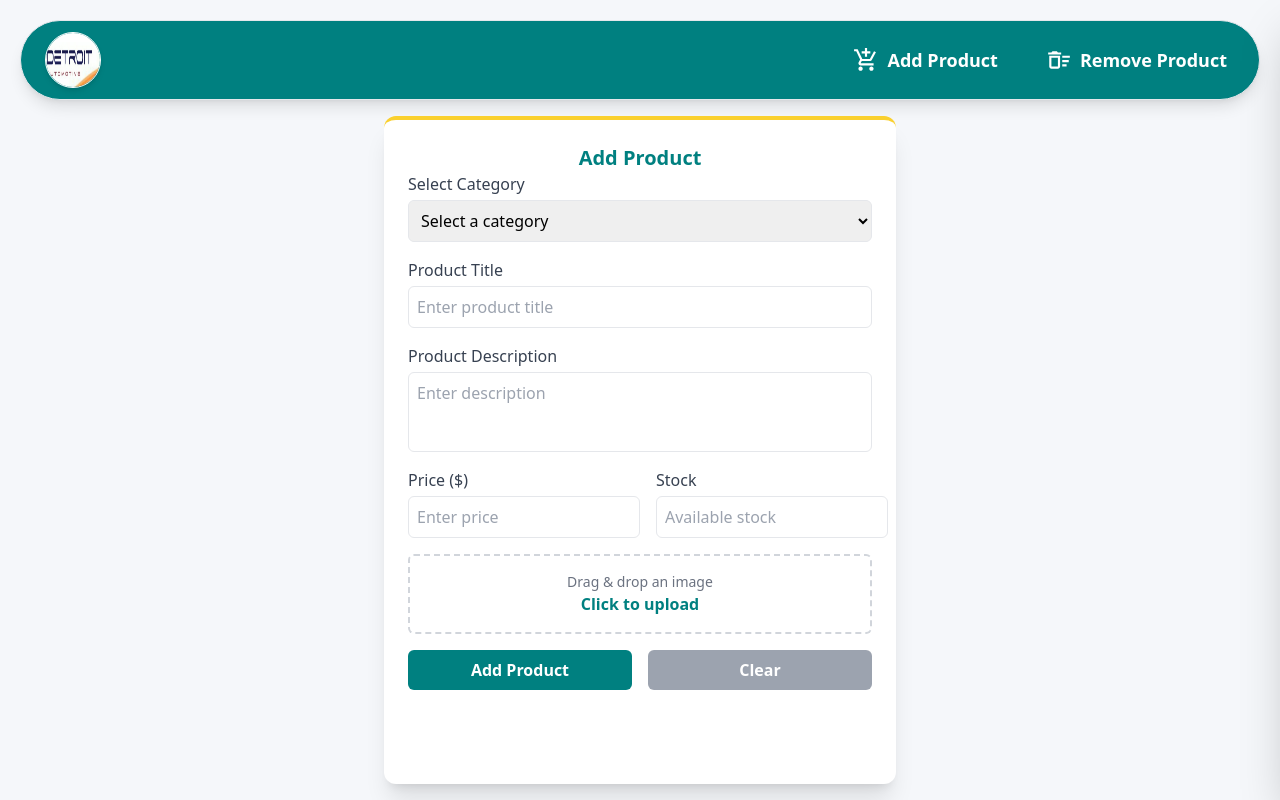
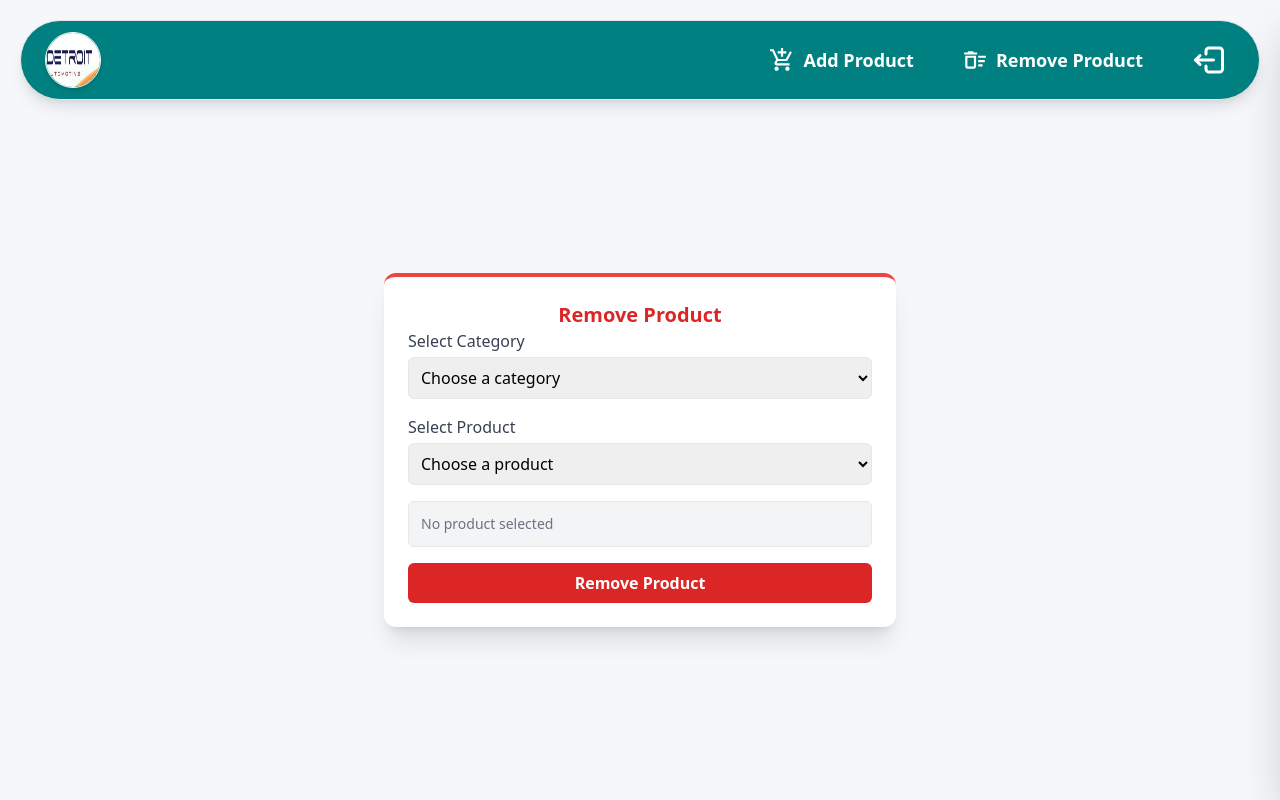
Before and after one commit to tejasbabar24/Detroit-project, a React (Vite) app in the folder frontend/: page /AdminPanel in a window 1280 px wide. Both pictures are taken after a click on the button "Remove Product". Built offline with nearby package versions, Linux system fonts and the light colour scheme; a web font is replaced by a local one.

Commit message:
remove product added

```diff
--- a/frontend/src/components/Admin/AdminPage.jsx
+++ b/frontend/src/components/Admin/AdminPage.jsx
@@ -7,15 +7,17 @@ import {
 } from "react-icons/md";
 import { TiContacts } from "react-icons/ti";
 import { HiUserGroup } from "react-icons/hi2";
+import { TbLogout2 } from "react-icons/tb";
 import { IoCloseSharp, IoMenuSharp } from "react-icons/io5";
 import logo from "../../Assets/detroitLogo.jpg";
 import AddProduct from "../Products/AddProduct";
+import RemoveProduct from "../Products/RemoveProduct";
 
 
 
 function AdminPage() {
   const [isDrawerOpen, setDrawerOpen] = useState(false);
-  const  [currForm , setCurrForm] = useState('view')
+  const  [currForm , setCurrForm] = useState('add')
 
   return (
     <div className="bg-[#F5F7FA] h-screen w-full flex flex-col ">
@@ -35,6 +37,7 @@ function AdminPage() {
             { name: "Add Product", icon: <MdAddShoppingCart size={26} />, link: "add" },
             { name: "Remove Product", icon: <MdOutlineDeleteSweep size={26} />, link: "remove" },
 
+
           ].map((item, index) => (
             <button
               key={index}
@@ -46,7 +49,12 @@ function AdminPage() {
             </button>
           ))}
 
-
+          <button
+              className="relative flex items-center gap-2 p-2 group text-white hover:text-[#FAD02E] transition-colors"
+            >
+              <TbLogout2 size={36}/>
+            <span className="absolute bottom-0 left-0 w-0 h-[2px] bg-[#FAD02E] transition-all duration-300 group-hover:w-full"></span>
+          </button>
         </nav>
 
         {/* Mobile Menu Button */}
@@ -105,7 +113,9 @@ function AdminPage() {
         </div>
       </aside>
 
-      <AddProduct/>
+     {
+      currForm == 'remove' ? <RemoveProduct/> :<AddProduct/>
+     }
 
     </div>
   );
--- /dev/null
+++ b/frontend/src/components/Products/RemoveProduct.jsx
@@ -0,0 +1,99 @@
+import React, { useState } from "react";
+
+function RemoveProduct() {
+  const [category, setCategory] = useState("");
+  const [selectedProduct, setSelectedProduct] = useState("");
+
+  // Sample Products Data
+  const [products, setProducts] = useState([
+    { id: "101", name: "Laptop", category: "electronics", img: "https://via.placeholder.com/60" },
+    { id: "102", name: "Smartphone", category: "electronics", img: "https://via.placeholder.com/60" },
+    { id: "103", name: "T-Shirt", category: "fashion", img: "https://via.placeholder.com/60" },
+    { id: "104", name: "Book", category: "books", img: "https://via.placeholder.com/60" },
+  ]);
+
+  // Handle Delete Product
+  const handleDelete = () => {
+    if (selectedProduct) {
+      console.log(`Deleting Product ID: ${selectedProduct}`);
+      alert(`Product ID ${selectedProduct} has been removed.`);
+      setProducts(products.filter((product) => product.id !== selectedProduct));
+      setSelectedProduct(""); // Clear selection
+    } else {
+      alert("Please select a product to delete.");
+    }
+  };
+
+  return (
+    <div className="flex justify-center items-center h-screen w-full p-4">
+      <form className="bg-white p-6 rounded-xl shadow-xl w-full max-w-lg border-t-4 border-red-500">
+        <h1 className="text-center text-xl font-bold text-red-600">Remove Product</h1>
+
+        <div className="space-y-4">
+          {/* Select Category */}
+          <div className="flex flex-col">
+            <label className="font-medium text-gray-700">Select Category</label>
+            <select
+              value={category}
+              onChange={(e) => setCategory(e.target.value)}
+              className="border rounded-md p-2 mt-1 focus:border-red-500 focus:ring-red-500"
+            >
+              <option value="">Choose a category</option>
+              <option value="electronics">Electronics</option>
+              <option value="fashion">Fashion</option>
+              <option value="books">Books</option>
+            </select>
+          </div>
+
+          {/* Select Product */}
+          <div className="flex flex-col">
+            <label className="font-medium text-gray-700">Select Product</label>
+            <select
+              value={selectedProduct}
+              onChange={(e) => setSelectedProduct(e.target.value)}
+              className="border rounded-md p-2 mt-1 focus:border-red-500 focus:ring-red-500"
+            >
+              <option value="">Choose a product</option>
+              {products
+                .filter((product) => product.category === category)
+                .map((product) => (
+                  <option key={product.id} value={product.id}>
+                    {product.name}
+                  </option>
+                ))}
+            </select>
+          </div>
+
+          {/* Product Preview */}
+          <div className="flex items-center gap-4 p-3 border rounded-md bg-gray-100">
+            {selectedProduct ? (
+              <>
+                <img
+                  src={products.find((p) => p.id === selectedProduct)?.img}
+                  alt="Product"
+                  className="w-12 h-12 object-cover rounded-md"
+                />
+                <span className="text-gray-700 font-medium">
+                  {products.find((p) => p.id === selectedProduct)?.name}
+                </span>
+              </>
+            ) : (
+              <span className="text-gray-500 text-sm">No product selected</span>
+            )}
+          </div>
+
+          {/* Delete Button */}
+          <button
+            type="button"
+            onClick={handleDelete}
+            className="w-full bg-red-600 text-white p-2 rounded-md hover:bg-red-700 transition font-semibold"
+          >
+            Remove Product
+          </button>
+        </div>
+      </form>
+    </div>
+  );
+}
+
+export default RemoveProduct;
```
